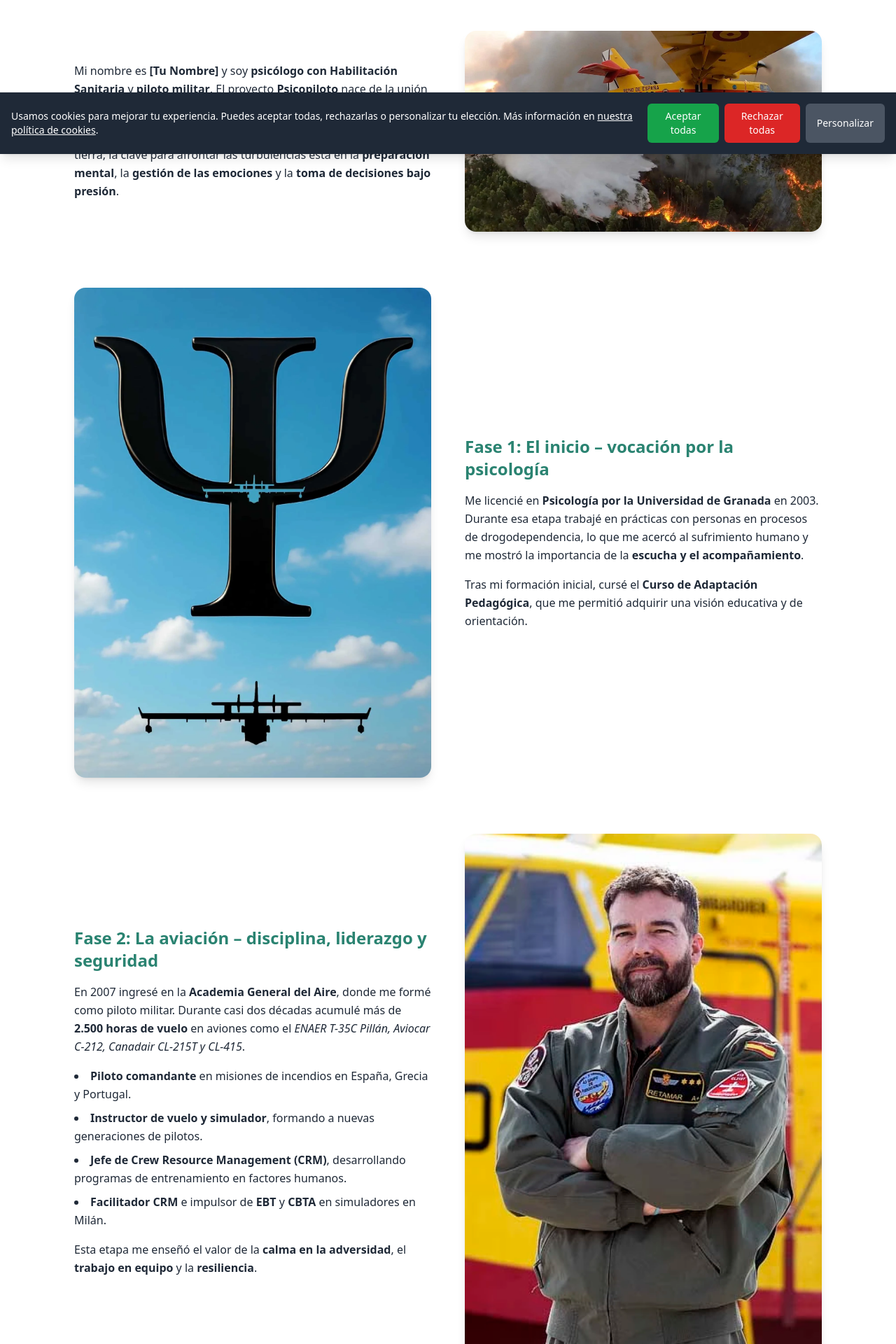
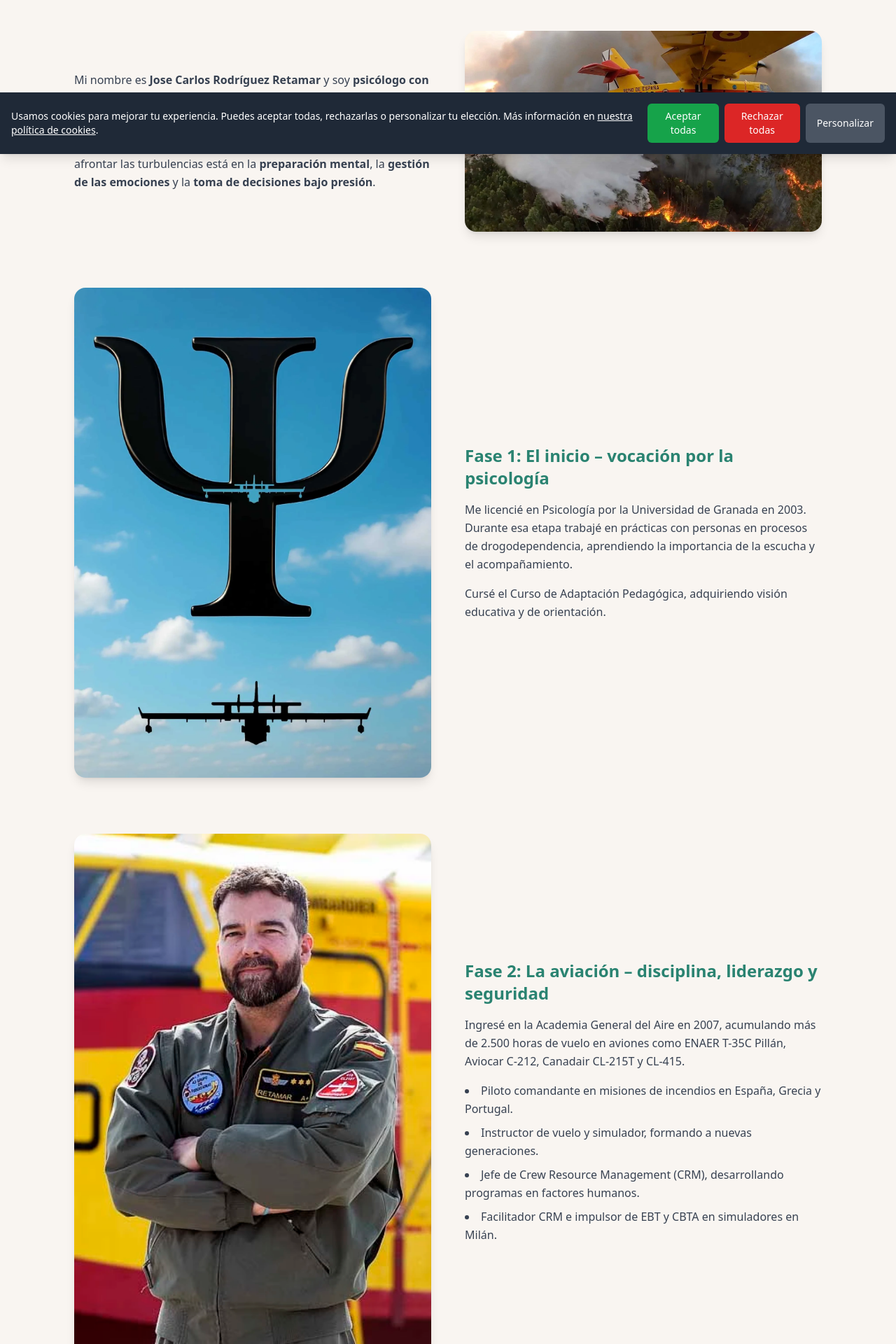
Before and after one commit to psicopiloto/psicopilotopage1, a Next.js app: page /sobre-mi in a window 1280 px wide. Shown: the part 580-2500 px from the top of the page at 70% size. Built offline with nearby package versions, Linux system fonts and the light colour scheme.

Commit message:
Update sobre-mi.js

```diff
--- a/pages/sobre-mi.js
+++ b/pages/sobre-mi.js
@@ -1,13 +1,12 @@
 import Nav from "../components/Nav";
 import Footer from "../components/Footer";
-import Image from "next/image";
-import Link from "next/link";
 import { NextSeo } from "next-seo";
-import PageHeader from "../components/PageHeader"; // ✅ coherencia con otras páginas
+import PageHeader from "../components/PageHeader";
+import AnimatedCTA from "../components/AnimatedCTA";
 
 export default function SobreMi() {
   return (
-    <div className="min-h-screen flex flex-col font-sans">
+    <div className="min-h-screen flex flex-col font-sans bg-psicopiloto-sand-50 text-psicopiloto-gray-700">
       <NextSeo
         title="Sobre mí | Psicopiloto"
         description="Soy psicólogo con habilitación sanitaria y piloto militar. En Psicopiloto uno aviación y psicología para ayudarte a manejar la ansiedad, el estrés y recuperar tu confianza."
@@ -19,11 +18,11 @@ export default function SobreMi() {
             "Conoce mi trayectoria como psicólogo y piloto militar. Descubre cómo combino aviación y psicología para un enfoque único en ansiedad, autoestima, trauma y terapia.",
           images: [
             {
-              url: "https://psicopiloto.com/images/seo/sobre-mi.jpg",
+              url: "/header-sobremi.webp",
               width: 1200,
               height: 630,
               alt: "Sobre mí - Psicopiloto",
-              type: "image/jpeg",
+              type: "image/webp",
             },
           ],
           site_name: "Psicopiloto",
@@ -34,12 +33,12 @@ export default function SobreMi() {
             content:
               "psicólogo Granada, psicólogo online, ansiedad, autoestima, trauma, terapia EMDR, psicología aeronáutica, piloto militar",
           },
+          { name: "author", content: "Jose Carlos Rodríguez Retamar" },
         ]}
       />
 
       <Nav />
 
-      {/* ✅ Cabecera coherente con el resto del site */}
       <PageHeader
         title="Sobre mí"
         subtitle="Una trayectoria entre la aviación y la psicología para ayudarte a volar con seguridad en tu vida."
@@ -47,182 +46,104 @@ export default function SobreMi() {
       />
 
       <main className="flex-grow py-16">
-        <div className="container mx-auto px-6 max-w-5xl leading-relaxed text-gray-800">
+        <div className="container mx-auto px-6 max-w-5xl leading-relaxed">
           {/* Intro */}
-          <section className="mb-20">
-            <div className="grid md:grid-cols-2 gap-12 items-center">
+          <section className="mb-20 grid md:grid-cols-2 gap-12 items-center">
             <div>
               <p>
-                  Mi nombre es <strong>[Tu Nombre]</strong> y soy{" "}
-                  <strong>psicólogo con Habilitación Sanitaria</strong> y{" "}
-                  <strong>piloto militar</strong>. El proyecto{" "}
-                  <strong>Psicopiloto</strong> nace de la unión de mis dos
-                  pasiones: la <strong>aviación</strong> y la{" "}
-                  <strong>psicología</strong>.
+                Mi nombre es <strong>Jose Carlos Rodríguez Retamar</strong> y soy <strong>psicólogo con Habilitación Sanitaria</strong> y <strong>piloto militar</strong>.
+                <strong>Psicopiloto</strong> nace de la unión de mis dos pasiones: la <strong>aviación</strong> y la <strong>psicología</strong>.
               </p>
               <p className="mt-4">
-                  A lo largo de mi vida he aprendido que tanto en el aire como
-                  en tierra, la clave para afrontar las turbulencias está en la{" "}
-                  <strong>preparación mental</strong>, la{" "}
-                  <strong>gestión de las emociones</strong> y la{" "}
-                  <strong>toma de decisiones bajo presión</strong>.
+                He aprendido que tanto en el aire como en tierra, la clave para afrontar las turbulencias está en la <strong>preparación mental</strong>,
+                la <strong>gestión de las emociones</strong> y la <strong>toma de decisiones bajo presión</strong>.
               </p>
             </div>
-              <Image
+            <div>
+              <img
                 src="/sobre1.webp"
                 alt="Psicopiloto - experiencia en psicología"
-                width={600}
-                height={400}
-                className="rounded-2xl shadow-lg"
+                className="rounded-2xl shadow-lg w-full h-auto"
               />
             </div>
           </section>
 
-          {/* Fase 1 */}
-          <section className="mb-20">
-            <div className="grid md:grid-cols-2 gap-12 items-center">
-              <Image
-                src="/sobre2.webp"
-                alt="Vocación por la psicología"
-                width={600}
-                height={400}
-                className="rounded-2xl shadow-lg order-2 md:order-1"
+          {/* Fases de trayectoria */}
+          {[
+            {
+              title: "Fase 1: El inicio – vocación por la psicología",
+              img: "/sobre2.webp",
+              content: [
+                "Me licencié en Psicología por la Universidad de Granada en 2003. Durante esa etapa trabajé en prácticas con personas en procesos de drogodependencia, aprendiendo la importancia de la escucha y el acompañamiento.",
+                "Cursé el Curso de Adaptación Pedagógica, adquiriendo visión educativa y de orientación.",
+              ],
+            },
+            {
+              title: "Fase 2: La aviación – disciplina, liderazgo y seguridad",
+              img: "/sobre3.webp",
+              content: [
+                "Ingresé en la Academia General del Aire en 2007, acumulando más de 2.500 horas de vuelo en aviones como ENAER T-35C Pillán, Aviocar C-212, Canadair CL-215T y CL-415.",
+              ],
+              list: [
+                "Piloto comandante en misiones de incendios en España, Grecia y Portugal.",
+                "Instructor de vuelo y simulador, formando a nuevas generaciones.",
+                "Jefe de Crew Resource Management (CRM), desarrollando programas en factores humanos.",
+                "Facilitador CRM e impulsor de EBT y CBTA en simuladores en Milán.",
+              ],
+            },
+            {
+              title: "Fase 3: El regreso a la psicología – volver a la esencia",
+              img: "/sobre1.webp",
+              content: [
+                "Retomé mi vocación en psicología, habilitándome como psicólogo con Habilitación Sanitaria en 2015 y especializándome en psicología aeronáutica, integradora, terapia breve, trauma y EMDR.",
+                "Colaboré en la creación de Edades Granada, asesorando en gestión y manejo de errores aplicando lo aprendido en aviación.",
+              ],
+            },
+            {
+              title: "Fase 4: El voluntariado – la parte más humana",
+              img: "/sobre2.webp",
+              content: [
+                "El voluntariado ha sido siempre un pilar en mi vida, colaborando con Solidarios para el Desarrollo y actualmente en Amalgama Social, atendiendo ansiedad, estrés, duelo, autoestima y trauma.",
+              ],
+            },
+          ].map((fase, i) => (
+            <section key={i} className="mb-20 grid md:grid-cols-2 gap-12 items-center">
+              <div className={i % 2 === 0 ? "" : "order-2 md:order-1"}>
+                <img
+                  src={fase.img}
+                  alt={fase.title}
+                  className="rounded-2xl shadow-lg w-full h-auto"
                 />
-              <div className="order-1 md:order-2">
-                <h2 className="text-2xl font-semibold mb-4 text-psicopiloto-green-600">
-                  Fase 1: El inicio – vocación por la psicología
-                </h2>
-                <p>
-                  Me licencié en <strong>Psicología por la Universidad de Granada</strong> en 2003.
-                  Durante esa etapa trabajé en prácticas con personas en procesos de drogodependencia,
-                  lo que me acercó al sufrimiento humano y me mostró la importancia de la{" "}
-                  <strong>escucha y el acompañamiento</strong>.
-                </p>
-                <p className="mt-4">
-                  Tras mi formación inicial, cursé el{" "}
-                  <strong>Curso de Adaptación Pedagógica</strong>, que me permitió adquirir una visión educativa y de orientación.
-                </p>
               </div>
+              <div className={i % 2 === 0 ? "" : "order-1 md:order-2"}>
+                <h2 className="text-2xl font-semibold mb-4 text-psicopiloto-green-600">{fase.title}</h2>
+                {fase.content.map((p, idx) => (
+                  <p key={idx} className="mt-4">{p}</p>
+                ))}
+                {fase.list && (
+                  <ul className="list-disc list-inside mt-4 space-y-2">
+                    {fase.list.map((item, idx) => (
+                      <li key={idx}>{item}</li>
+                    ))}
+                  </ul>
+                )}
               </div>
             </section>
-
-          {/* Fase 2 */}
-          <section className="mb-20">
-            <div className="grid md:grid-cols-2 gap-12 items-center">
-              <div>
-                <h2 className="text-2xl font-semibold mb-4 text-psicopiloto-green-600">
-                  Fase 2: La aviación – disciplina, liderazgo y seguridad
-                </h2>
-                <p>
-                  En 2007 ingresé en la <strong>Academia General del Aire</strong>, donde me formé como piloto militar.
-                  Durante casi dos décadas acumulé más de <strong>2.500 horas de vuelo</strong> en aviones como el{" "}
-                  <em>ENAER T-35C Pillán, Aviocar C-212, Canadair CL-215T y CL-415</em>.
-                </p>
-                <ul className="list-disc list-inside mt-4 space-y-2">
-                  <li><strong>Piloto comandante</strong> en misiones de incendios en España, Grecia y Portugal.</li>
-                  <li><strong>Instructor de vuelo y simulador</strong>, formando a nuevas generaciones de pilotos.</li>
-                  <li><strong>Jefe de Crew Resource Management (CRM)</strong>, desarrollando programas de entrenamiento en factores humanos.</li>
-                  <li><strong>Facilitador CRM</strong> e impulsor de <strong>EBT</strong> y <strong>CBTA</strong> en simuladores en Milán.</li>
-                </ul>
-                <p className="mt-4">
-                  Esta etapa me enseñó el valor de la <strong>calma en la adversidad</strong>,
-                  el <strong>trabajo en equipo</strong> y la <strong>resiliencia</strong>.
-                </p>
-              </div>
-              <Image
-                src="/sobre3.webp"
-                alt="Psicología y aviación unidas"
-                width={600}
-                height={400}
-                className="rounded-2xl shadow-lg"
-              />
-            </div>
-          </section>
-
-          {/* Fase 3 */}
-          <section className="mb-20">
-            <div className="grid md:grid-cols-2 gap-12 items-center">
-              <Image
-                src="/sobre1.webp"
-                alt="Psicólogo con habilitación sanitaria"
-                width={600}
-                height={400}
-                className="rounded-2xl shadow-lg order-2 md:order-1"
-              />
-              <div className="order-1 md:order-2">
-                <h2 className="text-2xl font-semibold mb-4 text-psicopiloto-green-600">
-                  Fase 3: El regreso a la psicología – volver a la esencia
-                </h2>
-                <p>
-                  En paralelo a mi carrera aeronáutica, retomé mi vocación primera: la psicología.
-                  Me habilité como <strong>psicólogo con Habilitación Sanitaria</strong> en 2015 y me especialicé en:
-                </p>
-                <ul className="list-disc list-inside mt-4 space-y-2">
-                  <li><strong>Psicología aeronáutica</strong>.</li>
-                  <li><strong>Psicología integradora y terapia breve</strong>.</li>
-                  <li><strong>Trauma y EMDR</strong>.</li>
-                </ul>
-                 <p className="mt-4">
-                  Más tarde, en 2019, colaboré con la creación de <strong>Edades Granada</strong>, dedicada al cuidado de personas mayores y
-                  ayuda a domicilio. Desde entonces asesoro a dicha empresa en la gestión del trabajo y manejo de errores,
-                  aplicando lo aprendido en aviación y factores humanos para mejorar la eficacia y eficiencia.
-                </p>
-              </div>
-            </div>
-          </section>
-
-          {/* Fase 4 */}
-          <section className="mb-20">
-            <div className="grid md:grid-cols-2 gap-12 items-center">
-              <div>
-                <h2 className="text-2xl font-semibold mb-4 text-psicopiloto-green-600">
-                  Fase 4: El voluntariado – la parte más humana
-                </h2>
-                <p>
-                  El voluntariado ha sido siempre un pilar en mi vida. En mi juventud colaboré con{" "}
-                  <strong>Solidarios para el Desarrollo</strong>, trabajando con personas mayores en fases iniciales de demencia.
-                </p>
-                <p className="mt-4">
-                  Desde 2024 ejerzo como <strong>psicólogo voluntario en Amalgama Social</strong>, atendiendo casos de ansiedad,
-                  estrés, gestión emocional, duelo, autoestima y trauma.
-                </p>
-                <p className="mt-4">
-                  Estas experiencias me han recordado que detrás de cada historia hay alguien que merece ser escuchado con respeto y cercanía.
-                </p>
-              </div>
-              <Image
-                src="/sobre2.webp"
-                alt="Voluntariado y atención humana"
-                width={600}
-                height={400}
-                className="rounded-2xl shadow-lg"
-              />
-            </div>
-          </section>
+          ))}
 
           {/* Hoy */}
           <section className="mb-20">
-            <h2 className="text-2xl font-semibold mb-4 text-psicopiloto-green-600">
-              Hoy: Psicopiloto
-            </h2>
+            <h2 className="text-2xl font-semibold mb-4 text-psicopiloto-green-600">Hoy: Psicopiloto</h2>
             <p>
-              Hoy, en <strong>Psicopiloto</strong>, uno lo aprendido en la aviación con la psicología para ofrecer un acompañamiento diferente.
-              Si en la cabina de un avión entrenábamos la mente para afrontar lo inesperado y mantener la seguridad,
-              en la terapia aplico esa misma filosofía: ayudarte a ganar <strong>confianza</strong>, manejar la <strong>ansiedad</strong>
-              y recuperar el <strong>control de tu vida</strong>.
+              Hoy, en <strong>Psicopiloto</strong>, uno lo aprendido en aviación con la psicología para ofrecer un acompañamiento diferente.
+              Si en la cabina de un avión entrenábamos la mente para afrontar lo inesperado, en la terapia aplico la misma filosofía: ayudarte a ganar <strong>confianza</strong>, manejar la <strong>ansiedad</strong> y recuperar el <strong>control de tu vida</strong>.
             </p>
-            <p className="mt-4">
-              Porque todos merecemos <strong>volar con seguridad</strong>, también en su propio camino personal.
-            </p>
+            <p className="mt-4">Porque todos merecemos <strong>volar con seguridad</strong>, también en nuestro propio camino personal.</p>
           </section>
 
           {/* Call to action */}
           <div className="mt-12 text-center">
-            <Link href="/contacto">
-              <span className="px-6 py-3 bg-psicopiloto-green-500 text-white rounded-xl text-lg font-semibold shadow hover:bg-psicopiloto-green-600 transition">
-                👉 Reserva tu primera consulta
-              </span>
-            </Link>
+            <AnimatedCTA href="/contacto" text="Reserva tu primera consulta" color="green" />
           </div>
         </div>
       </main>
```
Lines whose indentation alone changed are shown as unchanged.
